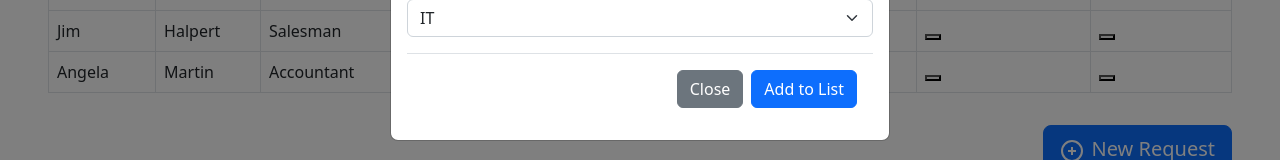
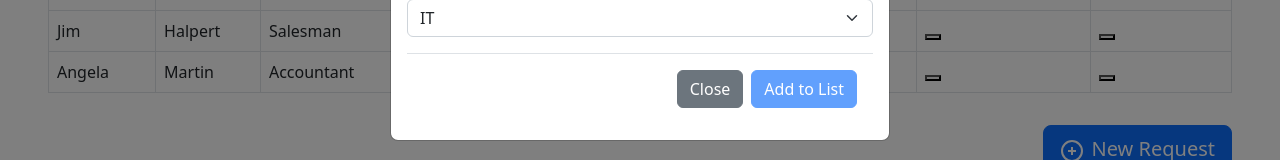
Before and after one commit to ricacostt/userRequests, a React (Create React App) app in the folder new-user-requests/: page / in a window 1280 px wide. Both pictures are taken after a click on the button "New Request". Shown: the part 728-888 px from the top of the page. Built offline with nearby package versions, Linux system fonts and the light colour scheme.

Commit message:
button disabled if form not valid

```diff
--- a/new-user-requests/src/components/Form.js
+++ b/new-user-requests/src/components/Form.js
@@ -1,7 +1,7 @@
 import React from "react";
 import { useForm } from "react-hook-form";
 const Form = () => {
-  const { register, handleSubmit, formState: {errors} } = useForm();
+  const { register, handleSubmit, formState: {errors, isValid} } = useForm();
 
   const onSubmit = (data) => console.log(data);
 
@@ -94,7 +94,7 @@
         >
           Close
         </button>
-        <button type="submit" className="btn btn-primary">
+        <button disabled={!isValid} type="submit" className="btn btn-primary">
           Add to List
         </button>
       </div>
```
